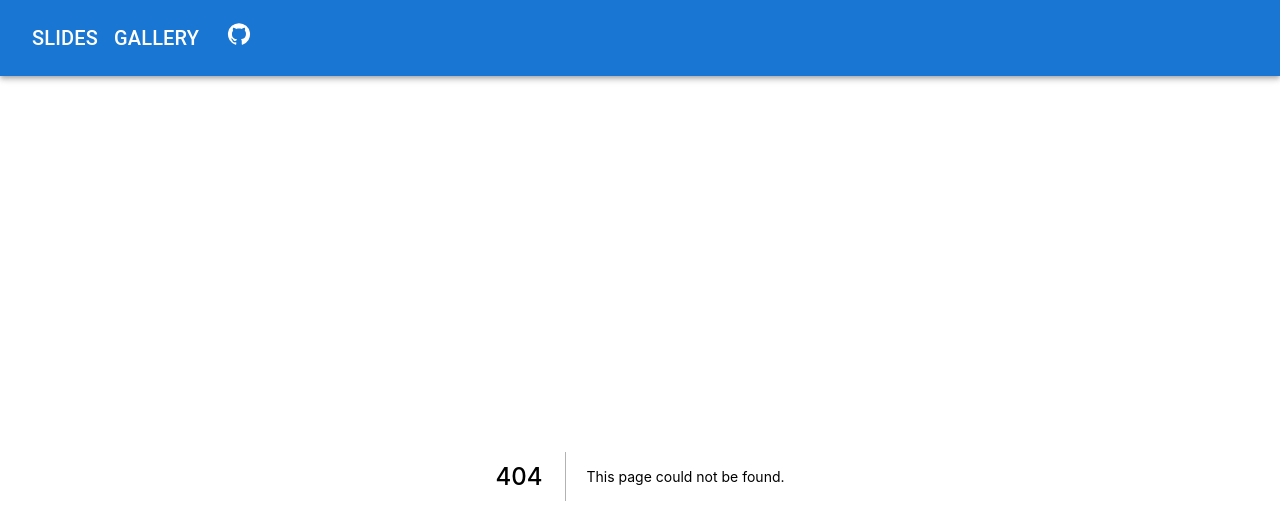
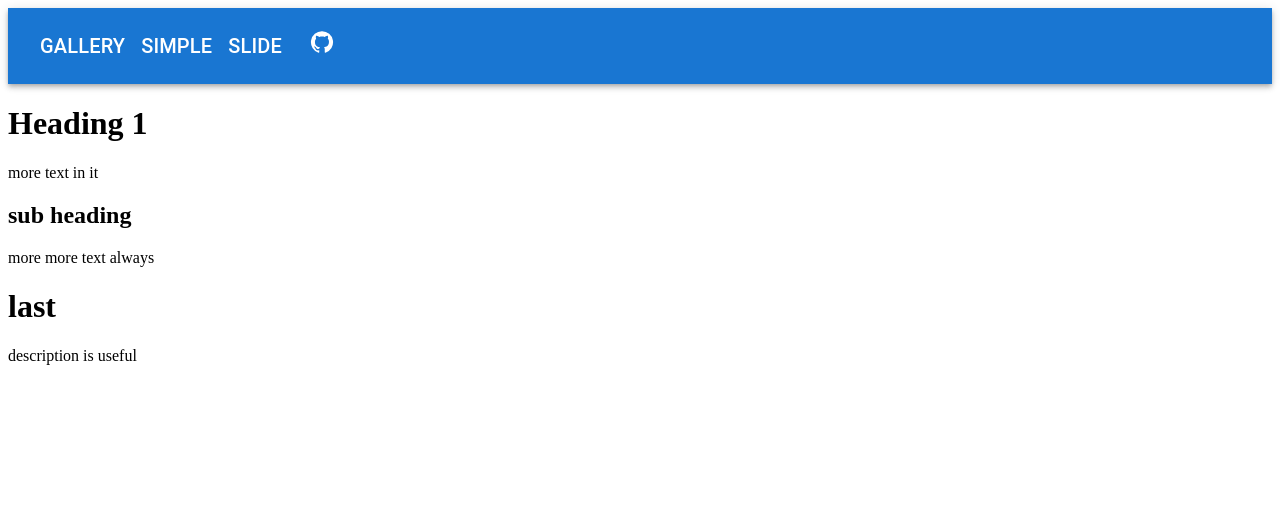
Before and after one commit to HomeSmartMesh/next_mdx_toc, a Next.js app: page /test in a window 1280 px wide. Before the commit this address had no page. Shown: the top 524 px of the page. Built offline with nearby package versions, Linux system fonts and the light colour scheme.

Commit message:
testing mdx

```diff
--- a/components/Nav.js
+++ b/components/Nav.js
@@ -7,8 +7,9 @@ import Link from 'next/link'
 import GitHubIcon from '@mui/icons-material/GitHub';
 
 const pages = [
-    {'name':'Slides'    ,'href':''},
-    {'name':'Gallery'    ,'href':'gallery'},
+    {'name':'Gallery'    ,'href':''},
+    {'name':'simple'    ,'href':'test'},
+    {'name':'Slide'    ,'href':'slide'},
 ]
 
 
--- a/next.config.js
+++ b/next.config.js
@@ -1,4 +1,9 @@
-module.exports = {
+const withMDX = require('@next/mdx')({
+  extension: /\.mdx?$/,
+})
+
+module.exports =     withMDX({
+  pageExtensions: ['js', 'jsx', 'mdx'],
   webpack(config) {
     config.module.rules.push({
       test: /\.svg$/,
@@ -9,4 +14,4 @@ module.exports = {
   },
   outDir: 'docs',
   basePath: '',
-  };
+})
--- /dev/null
+++ b/pages/slide.mdx
@@ -0,0 +1,6 @@
+import PanZoomSlide from '../components/PanZoomSlide'
+
+# This is Slide 1
+hello world slides
+
+<PanZoomSlide src="tiger.svg" menu/>
--- /dev/null
+++ b/pages/test.mdx
@@ -0,0 +1,9 @@
+# Heading 1
+
+more text in it
+
+## sub heading
+more more text always
+
+# last
+description is useful
```
Also changed, not shown: 1 other file (tests, documents, lock files or other folders). Lines whose indentation alone changed are shown as unchanged.
